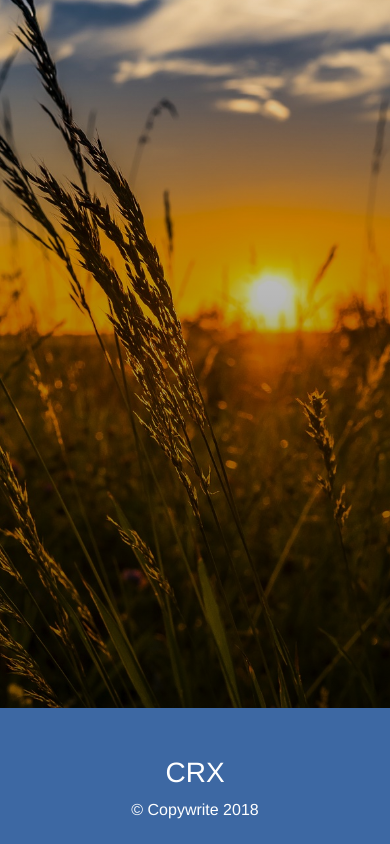
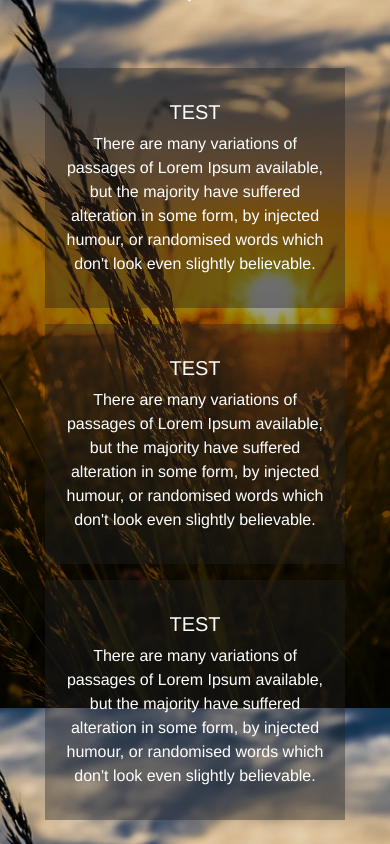
Before and after one commit to chris8grant/crxsolutions, a Vue app: page / in a window 390 px wide. Shown: the part 1560-2404 px from the top of the page. Built offline with nearby package versions, Linux system fonts and the light colour scheme.

Commit message:
fixed mobile view of new jumbotron

```diff
--- a/src/components/Footer.vue
+++ b/src/components/Footer.vue
@@ -20,6 +20,10 @@ export default {
 };
 </script>
 <style scoped>
+.row {
+  margin-left: 0px!important;
+  margin-right: 0px!important;
+}
 footer {
   background: #3D68A3;
 }
--- a/src/components/HelloWorld.vue
+++ b/src/components/HelloWorld.vue
@@ -19,6 +19,30 @@
       </div>
     </div>
     <div class="jumbotron jumbotron-fluid">
+      <div class="container">
+        <h2 class="text-white">Make Data Driven Decisions</h2>
+        <p class="text-white mb-5">Be confident in your investments.</p>
+        <div class="row">
+          <div class="col mb-3">
+            <div class="tint p-3">
+              <h5 class="text-uppercase text-white pt-3">Test</h5>
+              <p class="text-white">There are many variations of passages of Lorem Ipsum available, but the majority have suffered alteration in some form, by injected humour, or randomised words which don't look even slightly believable.</p>
+            </div>
+          </div>
+          <div class="col mb-3">
+            <div class="tint p-3">
+              <h5 class="text-uppercase text-white pt-3">Test</h5>
+              <p class="text-white">There are many variations of passages of Lorem Ipsum available, but the majority have suffered alteration in some form, by injected humour, or randomised words which don't look even slightly believable.</p>
+            </div>
+          </div>
+          <div class="col mb-3">
+            <div class="tint p-3">
+              <h5 class="text-uppercase text-white pt-3">Test</h5>
+              <p class="text-white">There are many variations of passages of Lorem Ipsum available, but the majority have suffered alteration in some form, by injected humour, or randomised words which don't look even slightly believable.</p>
+            </div>
+          </div>
+        </div>
+      </div>
     </div>
   </main>
 </template>
@@ -33,12 +57,26 @@ export default {
 <!-- Add "scoped" attribute to limit CSS to this component only -->
 <style scoped>
 
+.col-sm-4 {
+  max-width: 24%;
+}
+.tint {
+  background: rgba(34, 34, 34, 0.4);
+}
+.row {
+  justify-content: center;
+  padding: 15px;
+  margin-left: 0px!important;
+  margin-right: 0px!important;
+}
 .jumbotron {
   display: flex;
+  flex-direction: column;
+  /* justify-content: center; */
   /* align-content: center; */
-  height: 100vh;
+  height: 86vh;
   background-image:
-    linear-gradient(rgba(0, 0, 0, 0),rgba(0, 0, 0,.55)),
+    linear-gradient(rgba(0, 0, 0, 0),rgba(0, 0, 0,.75)),
     url(../assets/summer.jpg);
   background-position: center;
   background-repeat: no-repeat;
@@ -46,8 +84,13 @@ export default {
   margin-bottom: 0px;
   background-attachment: fixed;
 }
-/* #about {
-  background: #3D68A3;
-} */
+@media (max-width: 575.98px) {
+  .jumbotron {
+    height: 170vh;
+  }
+  .col {
+    min-width: 51%;
+  }
+}
 
 </style>
--- a/src/components/Jumbotron.vue
+++ b/src/components/Jumbotron.vue
@@ -15,6 +15,10 @@ export default {
 };
 </script>
 <style scoped>
+.row {
+  margin-left: 0px!important;
+  margin-right: 0px!important;
+}
 
 .jumbotron {
   display: flex;
```
Also changed, not shown: 9 other files (tests, documents, lock files or other folders).
